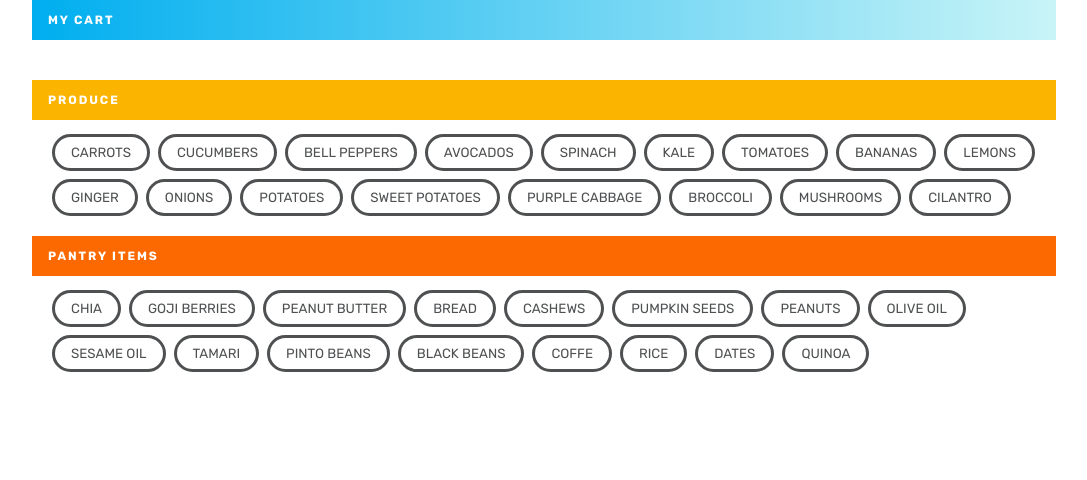
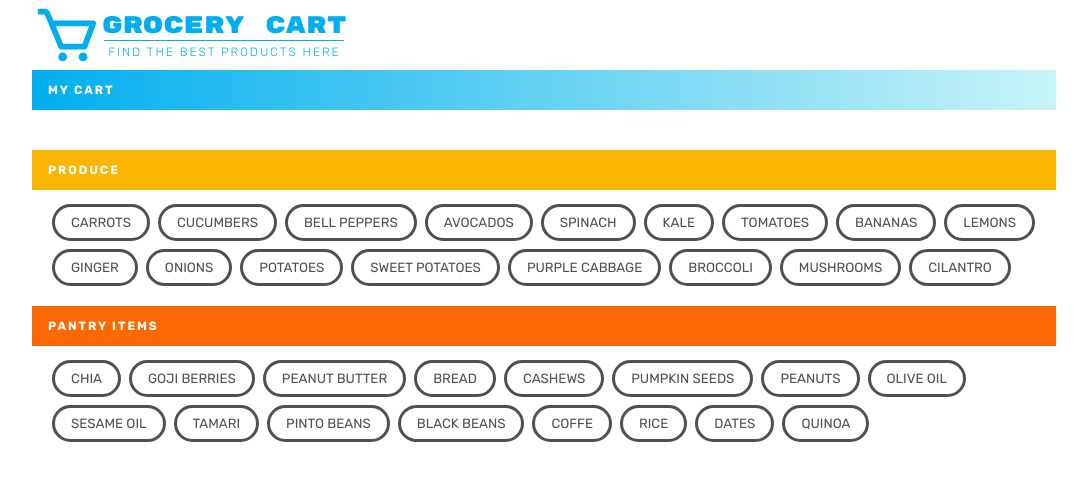
Before and after one commit to Lincoln-Araujo/Grocery-Cart, a React (Create React App) app: page / in a window 1280 px wide. Shown: the top 480 px of the page, without its empty margins (96-1183 px from the left). Built offline with nearby package versions, Linux system fonts and the light colour scheme.

Commit message:
inserting Logo.jsx

```diff
--- a/src/App.js
+++ b/src/App.js
@@ -1,11 +1,11 @@
 import './App.css';
 import GroceryCart from './components/GroceryCart';
-//import Logo from './components/Logo';
+import Logo from './components/Logo';
 
 export default function App() {
   return (
     <div className="App">
-
+      <Logo />
       <GroceryCart />
     </div>
   );
```
